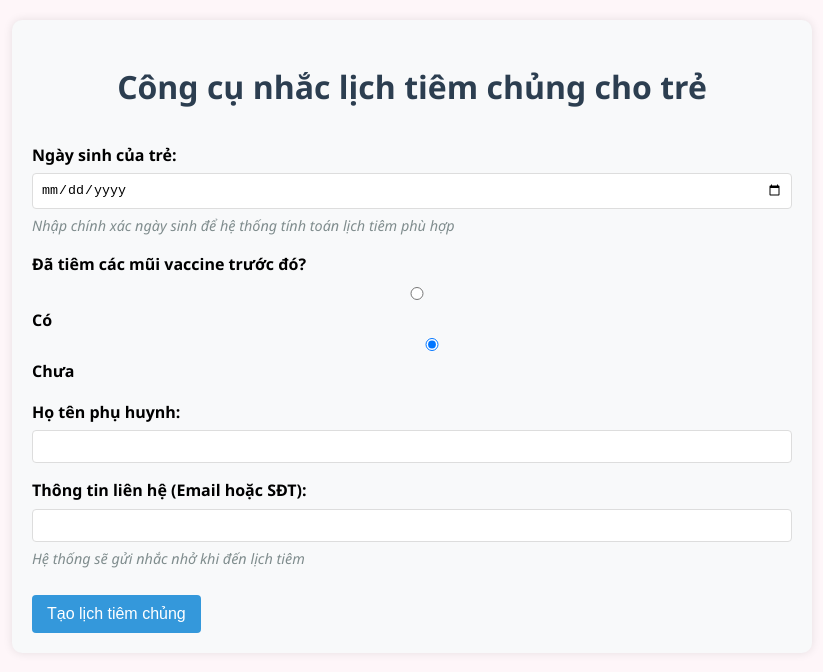
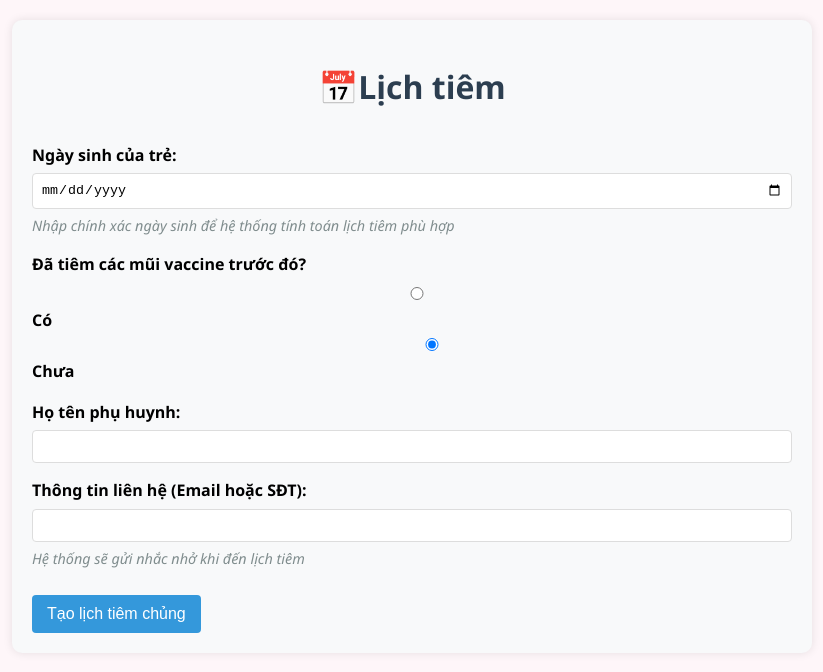
Before and after one commit to tiemchunghcm/lich-tiem, a plain HTML site: page index.html in a window 1280 px wide. Shown: the whole page, without its empty margins (228-1051 px from the left). Drawn offline with Linux system fonts and the light colour scheme.

Commit message:
Update index.html

```diff
--- a/index.html
+++ b/index.html
@@ -149,7 +149,7 @@
 </head>
 <body>
     <div class="container">
-        <h1>Công cụ nhắc lịch tiêm chủng cho trẻ</h1>
+        <h1>📅Lịch tiêm</h1>
 
         <div class="form-group">
             <label for="birthdate">Ngày sinh của trẻ:</label>
```
